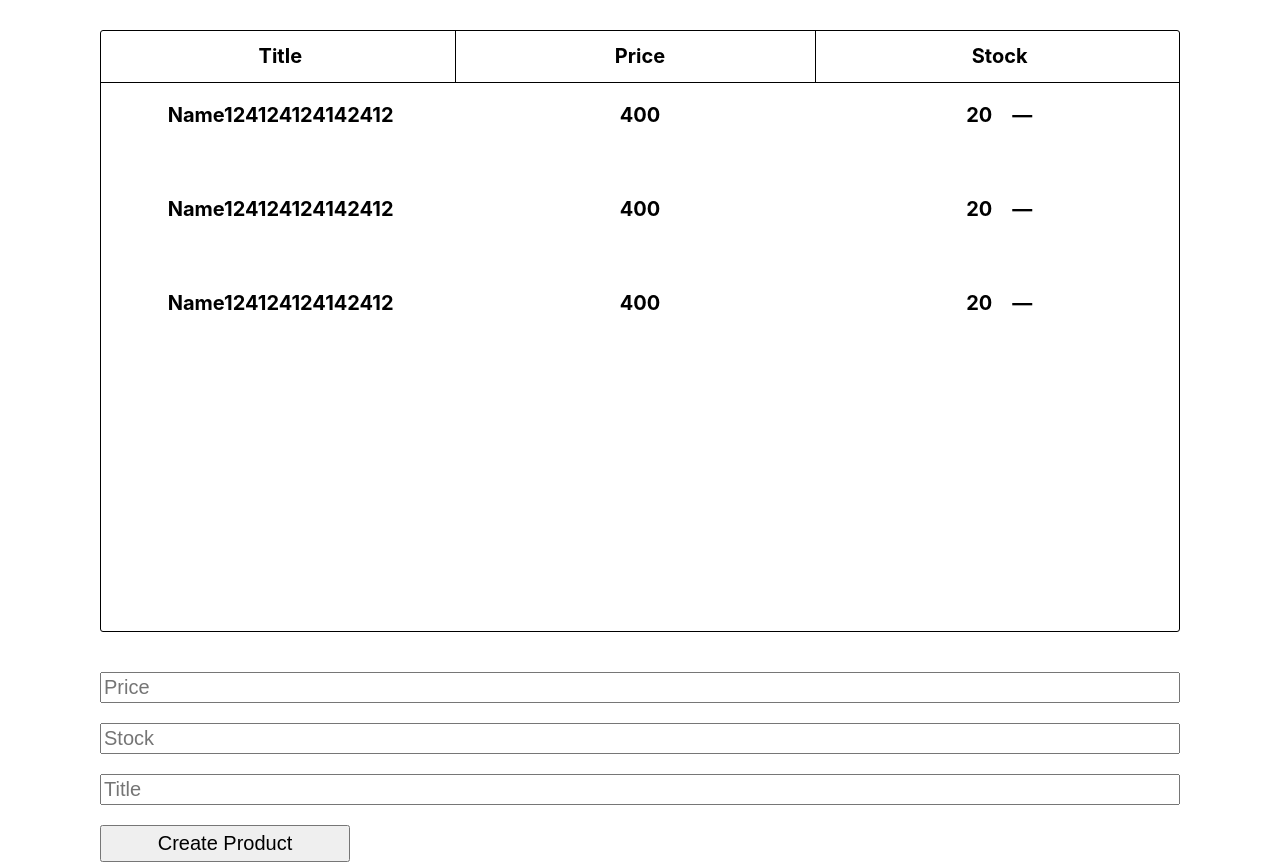
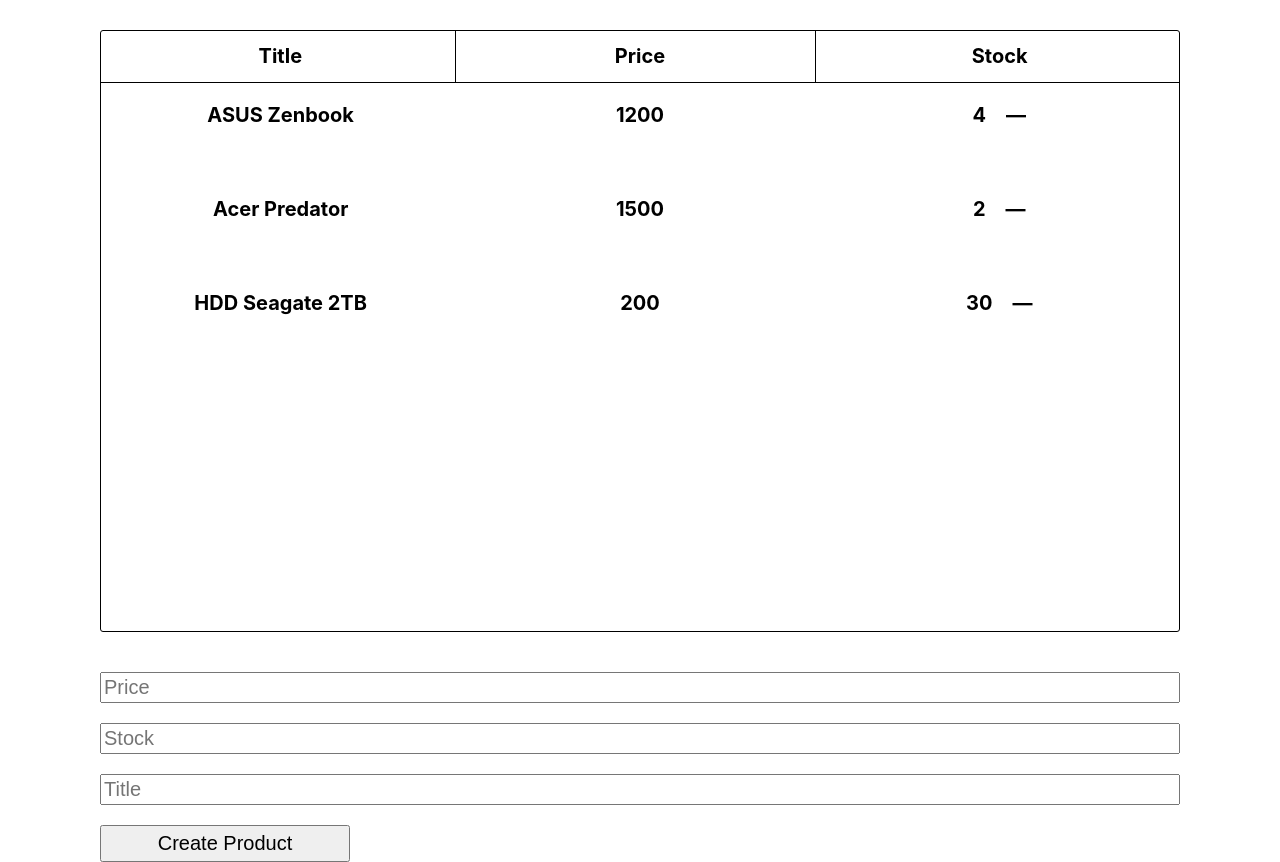
Before and after one commit to Timkogas/catalog-of-goods-in-stock, a React (Create React App) app: page / in a window 1280 px wide. Built offline with nearby package versions, Linux system fonts and the light colour scheme.

Commit message:
#3 прописал отображение продуктов из стейта

```diff
--- a/src/components/Table/Product/Product.js
+++ b/src/components/Table/Product/Product.js
@@ -23,13 +23,13 @@
   margin-left: 20px;
 `
 
-const Product = () => {
+const Product = (props) => {
   return (
     <Wrapper>
-      <ProductInfo>Name124124124142412</ProductInfo>
-      <ProductInfo>400</ProductInfo>
+      <ProductInfo>{props.name}</ProductInfo>
+      <ProductInfo>{props.price}</ProductInfo>
       <ProductInfo>
-        20
+        {props.stock}
         <Button>&mdash;</Button>
       </ProductInfo>
     </Wrapper>
--- a/src/components/Table/Table.js
+++ b/src/components/Table/Table.js
@@ -25,7 +25,7 @@
   text-align: center;
 `
 
-const Table = () => {
+const Table = (props) => {
   return (
     <TableStyled>
       <TableTitle>
@@ -44,9 +44,16 @@
       </TableTitle>
 
 
-      <Product></Product>
-      <Product></Product>
-      <Product></Product>
+      {props.products.map((product)=>{
+        return (
+          <Product
+            key={product.id}
+            name={product.name}
+            price={product.price}
+            stock={product.stock}
+          />
+        )
+      })}
 
     </TableStyled>
   )
--- a/src/containers/App.js
+++ b/src/containers/App.js
@@ -1,6 +1,7 @@
 import Table from "../components/Table/Table";
 import Form from "../components/Form/Form";
 import styled from "styled-components";
+import {useState} from 'react'
 
 const Container = styled.div`
   width: 1080px;
@@ -10,9 +11,22 @@
 
 
 function App() {
+  const [products, setProducts] = useState([
+    {name: 'ASUS Zenbook', nameNoRegister: 'asus zenbook', price: 1200, stock: 4, id: 1},
+    {name: 'Acer Predator', nameNoRegister: 'acer predator', price: 1500, stock: 2, id: 2},
+    {name: 'HDD Seagate 2TB', nameNoRegister: 'hdd seagate 2tb', price: 200, stock: 30, id: 3}
+  ])
+
+  const createId = () => {
+    return Date.now()
+  }
+
+
   return (
     <Container>
-      <Table></Table>
+      <Table
+        products={products}
+      />
       <Form></Form>
     </Container>
   );
```
